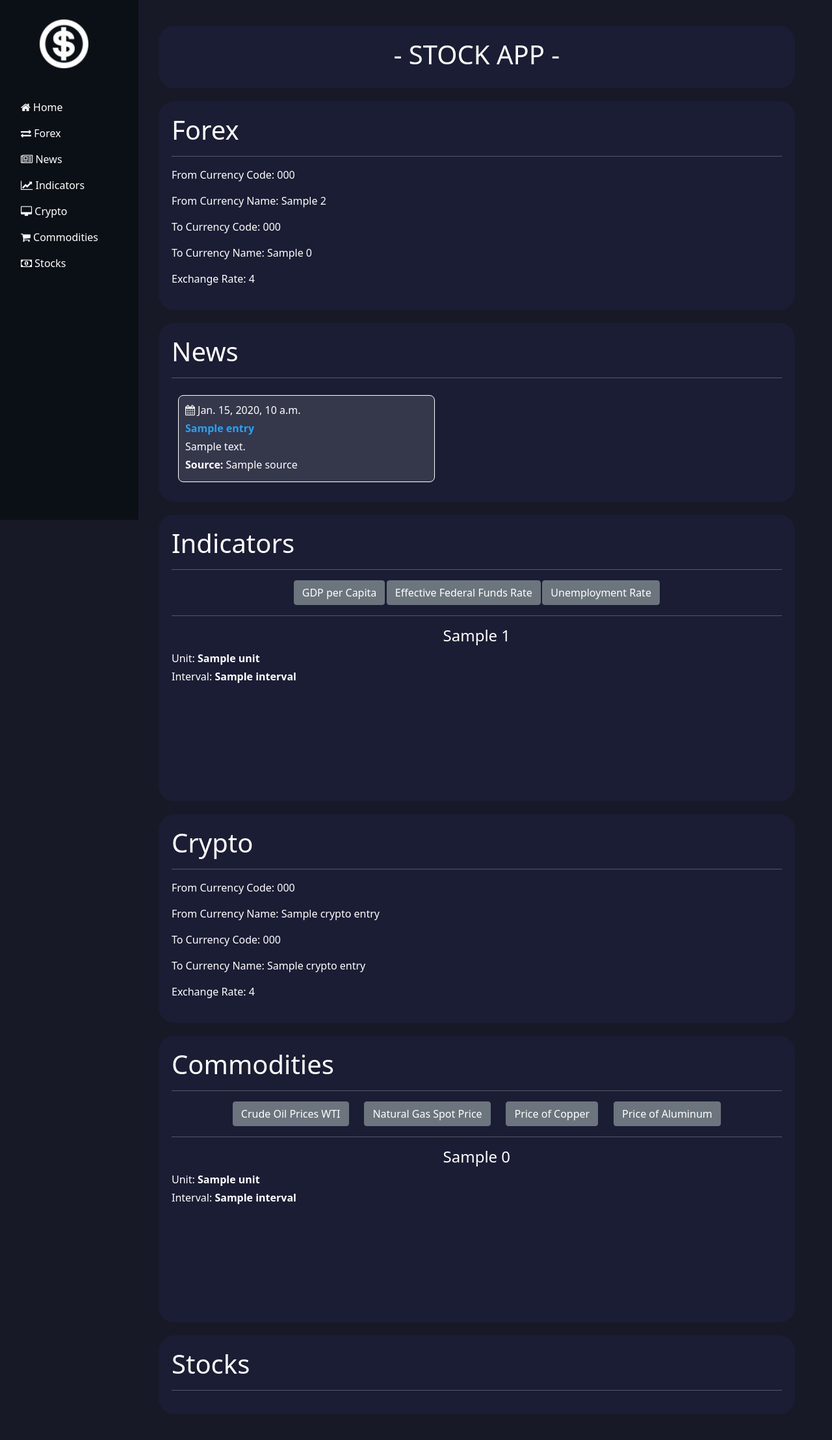
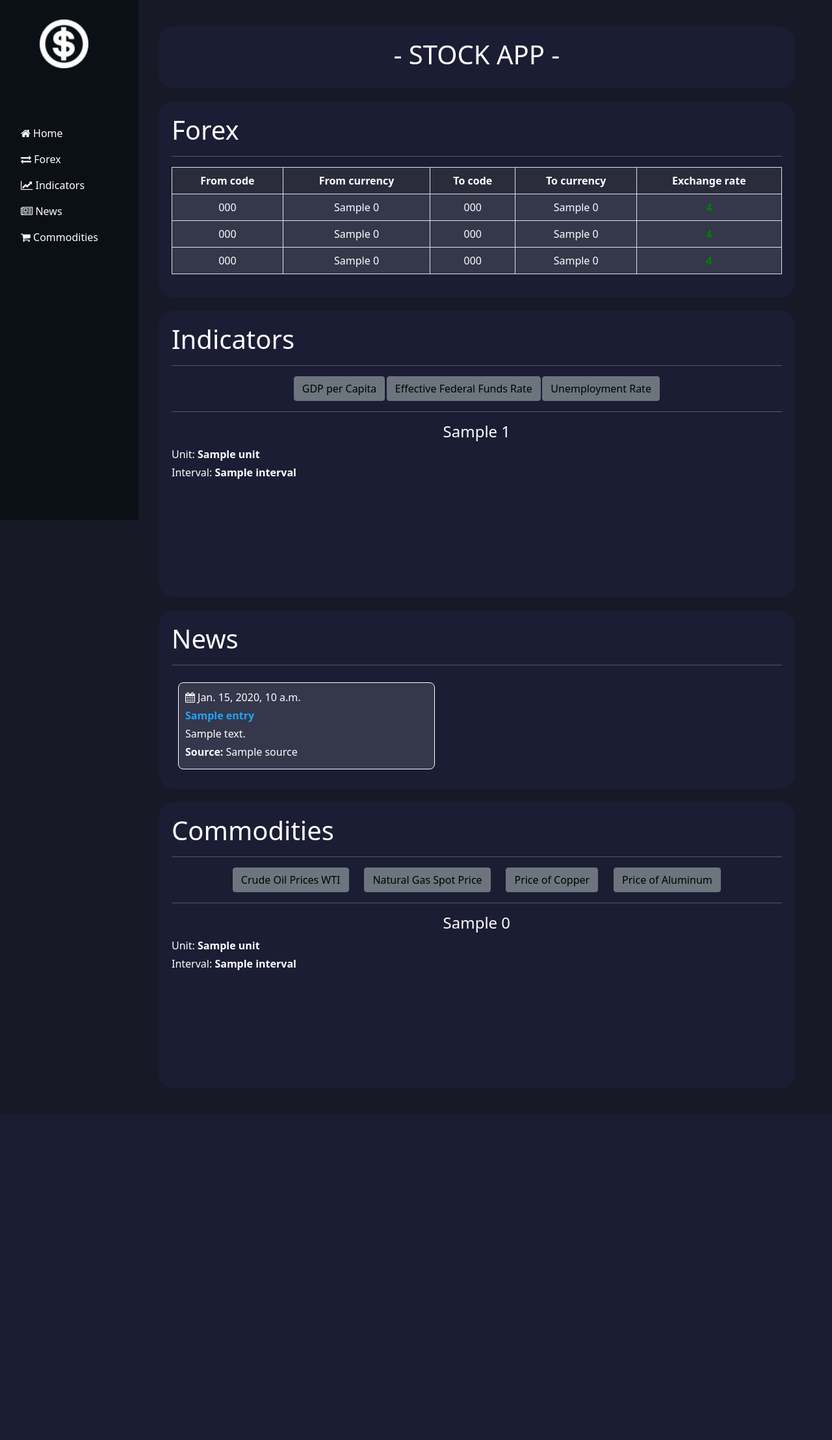
Before and after one commit to m-warszawski/Stock-App, a Django app: template stock-app/website/templates/index.html in a window 1280 px wide. Shown: the whole page at 65% size. After the commit the page ends 1493 px from the top, so only its background shows below. Run offline with Django 5.2, Linux system fonts and the light colour scheme; the template is opened without the code that fills it: most values are stand-ins (such as "Sample title", 1, 10 or a date in 2020); a map, chart or similar area stays blank.

Commit message:
App design - Forex data in table

```diff
--- a/stock-app/website/static/css/style.css
+++ b/stock-app/website/static/css/style.css
@@ -7,7 +7,9 @@
   --nav-link-color: #ffffff;
   --nav-link-hover-color: #4b10f4;
   --section-background-color: #1b1d34;
+  --single-news-background-color: #35374b;
   --news-link-color: #21a5f7;
+  --button-text-color: #000000;
 }
 
 ::-webkit-scrollbar {
@@ -29,6 +31,7 @@ body {
     color: var(--body-text-color);
 }
 
+/* Left Menu */
 nav {
     background-color: var(--nav-background-color);
     height: 100vh;
@@ -73,6 +76,7 @@ nav ul a:hover {
     transform: scale(1.2);
 }
 
+/* Main Content */
 main {
     margin-left: 200px;
     padding-top: 20px;
@@ -90,6 +94,11 @@ h4{
     text-align: center;
 }
 
+#home > h1{
+    text-align: center;
+}
+
+/* News */
 #news {
     padding-right: 20px;
 }
@@ -110,7 +119,7 @@ h4{
     border: 1px solid var(--body-text-color);
     border-radius: 8px;
     flex: 0 0 395px;
-    background-color: #35374b;
+    background-color: var(--single-news-background-color);
 }
 
 #news #news-wall {
@@ -118,6 +127,7 @@ h4{
     overflow-x: scroll;
 }
 
+/* Indicators / Commodities  */
 #indicators p, #news p, #commodities p{
     margin-bottom: 4px !important;
 }
@@ -145,6 +155,22 @@ h4{
     display: none;
 }
 
-#home > h1{
-    text-align: center;
+button{
+    color: var(--button-text-color) !important;
 }
+
+/* Forex */
+table, tr, td, th{
+    color: var(--body-text-color) !important;
+    text-align: center !important;
+    background-color: var(--single-news-background-color) !important;
+}
+
+th{
+    background-color: #2a2c3c !important;
+}
+
+.rate{
+    color: green !important;
+    font-weight: bold;
+}
--- a/stock-app/website/templates/index.html
+++ b/stock-app/website/templates/index.html
@@ -22,28 +22,23 @@
                             </a>
                         </li>
                         <li class="nav-item">
-                            <a class="nav-link" href="#news">
-                                <i class="fa fa-newspaper-o"></i> News
-                            </a>
-                        </li>
-                        <li class="nav-item">
                             <a class="nav-link" href="#indicators">
                                 <i class="fa fa-line-chart"></i> Indicators
                             </a>
                         </li>
                         <li class="nav-item">
-                            <a class="nav-link" href="#crypto">
-                                <i class="fa fa-desktop"></i> Crypto
+                            <a class="nav-link" href="#news">
+                                <i class="fa fa-newspaper-o"></i> News
                             </a>
                         </li>
+{#                        <li class="nav-item">#}
+{#                            <a class="nav-link" href="#crypto">#}
+{#                                <i class="fa fa-desktop"></i> Crypto#}
+{#                            </a>#}
+{#                        </li>#}
                         <li class="nav-item">
                             <a class="nav-link" href="#commodities">
                                 <i class="fa fa-shopping-cart"></i> Commodities
-                            </a>
-                        </li>
-                        <li class="nav-item">
-                            <a class="nav-link" href="#stocks">
-                                <i class="fa fa-money"></i> Stocks
                             </a>
                         </li>
                     </ul>
@@ -60,34 +55,40 @@
                     <h1>Forex</h1>
                     <hr>
                     {% if forex %}
+                        <table class="table table-bordered table-hover">
+                        <tr>
+                            <th scope="col">From code</th>
+                            <th scope="col">From currency</th>
+                            <th scope="col">To code</th>
+                            <th scope="col">To currency</th>
+                            <th scope="col">Exchange rate</th>
+                        </tr>
                         {% for forex_entry in forex %}
-                            <p>From Currency Code: {{ forex_entry.1.from_currency_code }}</p>
-                            <p>From Currency Name: {{ forex_entry.2.from_currency_name }}</p>
-                            <p>To Currency Code: {{ forex_entry.3.to_currency_code }}</p>
-                            <p>To Currency Name: {{ forex_entry.0.to_currency_name }}</p>
-                            <p>Exchange Rate: {{ forex_entry.0.exchange_rate }}</p>
+                            <tr>
+                                <td>{{ forex_entry.0.from_currency_code }}</td>
+                                <td>{{ forex_entry.0.from_currency_name }}</td>
+                                <td>{{ forex_entry.0.to_currency_code }}</td>
+                                <td>{{ forex_entry.0.to_currency_name }}</td>
+                                <td class="rate">{{ forex_entry.0.exchange_rate }}</td>
+                            </tr>
+
+                             <tr>
+                                <td>{{ forex_entry.0.from_currency_code }}</td>
+                                <td>{{ forex_entry.0.from_currency_name }}</td>
+                                <td>{{ forex_entry.0.to_currency_code }}</td>
+                                <td>{{ forex_entry.0.to_currency_name }}</td>
+                                <td class="rate">{{ forex_entry.0.exchange_rate }}</td>
+                            </tr>
+
+                             <tr>
+                                <td>{{ forex_entry.0.from_currency_code }}</td>
+                                <td>{{ forex_entry.0.from_currency_name }}</td>
+                                <td>{{ forex_entry.0.to_currency_code }}</td>
+                                <td>{{ forex_entry.0.to_currency_name }}</td>
+                                <td class="rate">{{ forex_entry.0.exchange_rate }}</td>
+                            </tr>
                         {% endfor %}
-                    {% else %}
-                        <p>Error! Failed to load data.</p>
-                    {% endif %}
-                </section>
-
-                <section id="news">
-                    <h1>News</h1>
-                    <hr>
-                    {% if news %}
-                        <div id="news-wall">
-                        {% for entry in news.0.feed %}
-                            <div class="single-news {% if forloop.first %}active{% endif %}">
-                                <p><i class="fa fa-calendar"></i> {{ entry.time_published }}</p>
-                                <a href="{{ entry.url }}" target="_blank">
-                                    <p>{{ entry.title }}</p>
-                                </a>
-                                <p>{{ entry.summary }}</p>
-                                <p><b>Source:</b> {{ entry.source }}</p>
-                            </div>
-                        {% endfor %}
-                        </div>
+                        </table>
                     {% else %}
                         <p>Error! Failed to load data.</p>
                     {% endif %}
@@ -132,22 +133,42 @@
                     {% endif %}
                 </section>
 
-                 <section id="crypto">
-                    <h1>Crypto</h1>
+{#                 <section id="crypto">#}
+{#                    <h1>Crypto</h1>#}
+{#                    <hr>#}
+{#                    {% if crypto %}#}
+{#                        {% for crypto_entry in crypto %}#}
+{#                            <p>From Currency Code: {{ crypto_entry.from_currency_code }}</p>#}
+{#                            <p>From Currency Name: {{ crypto_entry.from_currency_name }}</p>#}
+{#                            <p>To Currency Code: {{ crypto_entry.to_currency_code }}</p>#}
+{#                            <p>To Currency Name: {{ crypto_entry.to_currency_name }}</p>#}
+{#                            <p>Exchange Rate: {{ crypto_entry.exchange_rate }}</p>#}
+{#                        {% endfor %}#}
+{#                    {% else %}#}
+{#                        <p>Error! Failed to load crypto data.</p>#}
+{#                    {% endif %}#}
+{#                 </section>#}
+
+                <section id="news">
+                    <h1>News</h1>
                     <hr>
-                    {% if crypto %}
-                        {% for crypto_entry in crypto %}
-                            <p>From Currency Code: {{ crypto_entry.from_currency_code }}</p>
-                            <p>From Currency Name: {{ crypto_entry.from_currency_name }}</p>
-                            <p>To Currency Code: {{ crypto_entry.to_currency_code }}</p>
-                            <p>To Currency Name: {{ crypto_entry.to_currency_name }}</p>
-                            <p>Exchange Rate: {{ crypto_entry.exchange_rate }}</p>
+                    {% if news %}
+                        <div id="news-wall">
+                        {% for entry in news.0.feed %}
+                            <div class="single-news {% if forloop.first %}active{% endif %}">
+                                <p><i class="fa fa-calendar"></i> {{ entry.time_published }}</p>
+                                <a href="{{ entry.url }}" target="_blank">
+                                    <p>{{ entry.title }}</p>
+                                </a>
+                                <p>{{ entry.summary }}</p>
+                                <p><b>Source:</b> {{ entry.source }}</p>
+                            </div>
                         {% endfor %}
+                        </div>
                     {% else %}
-                        <p>Error! Failed to load crypto data.</p>
+                        <p>Error! Failed to load data.</p>
                     {% endif %}
-                 </section>
-
+                </section>
 
                 <section id="commodities">
                     <h1>Commodities</h1>
@@ -196,11 +217,6 @@
                     {% endif %}
                 </section>
 
-                 <section id="stocks">
-                    <h1>Stocks</h1>
-                    <hr>
-                 </section>
-
             </main>
         </div>
     </div>
```
